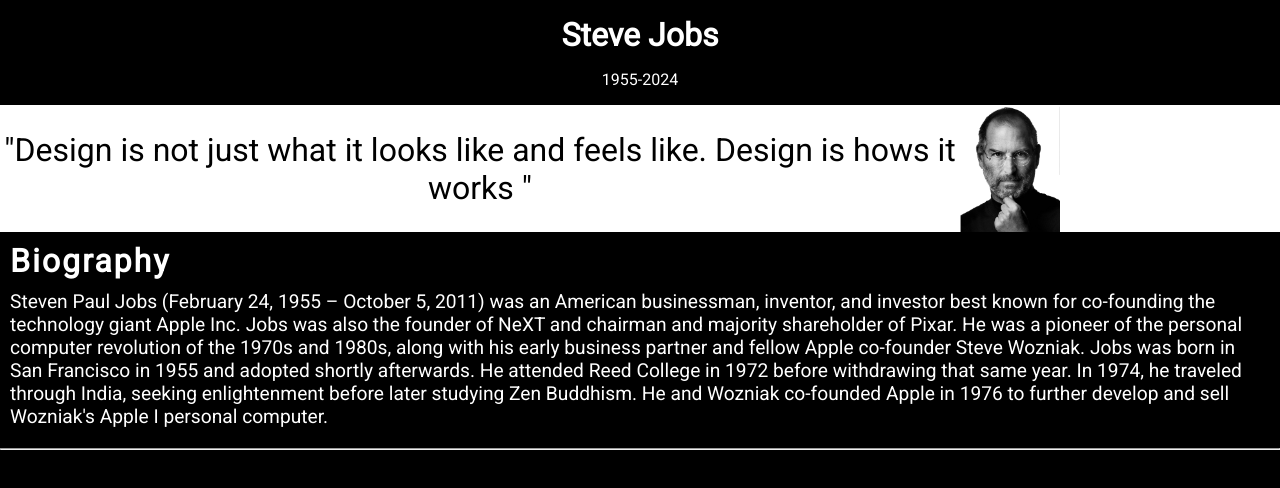
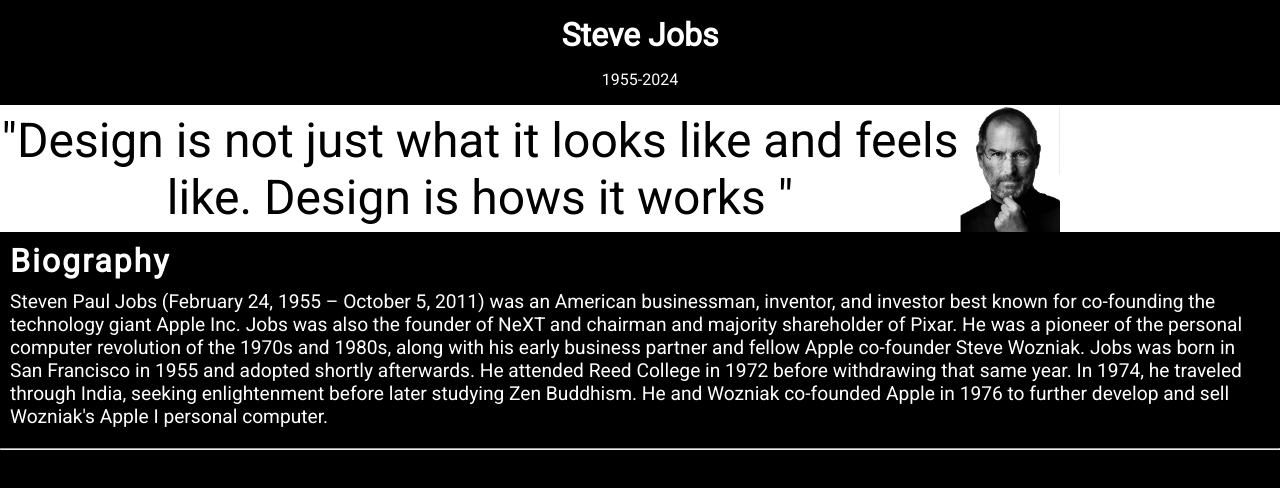
Before and after one commit to tharunkumar53007/steve-jobs, a plain HTML site: page index.html in a window 1280 px wide. Drawn offline with Linux system fonts and the light colour scheme.

Commit message:
Update style.css

```diff
--- a/style.css
+++ b/style.css
@@ -26,7 +26,7 @@ header h1,header p{
 
 .tribute blockquote{
     text-align: center;
-    font-size: 2rem
+    font-size: 3rem
 }
 
 .tribute{
```
